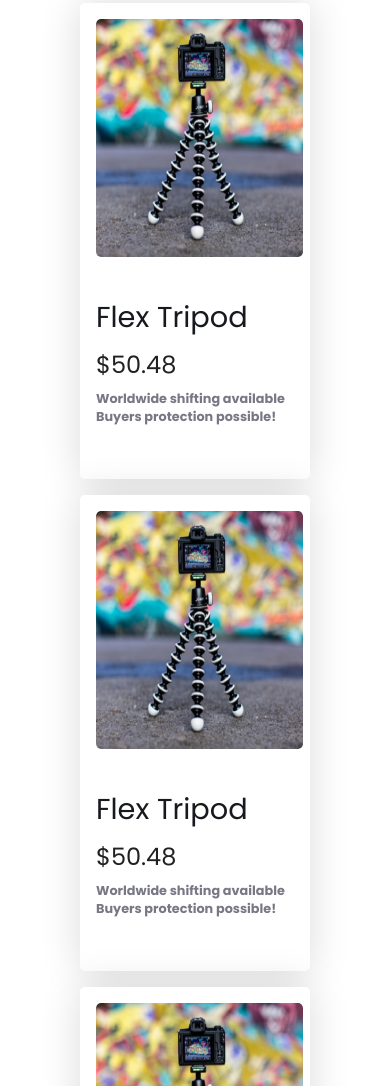
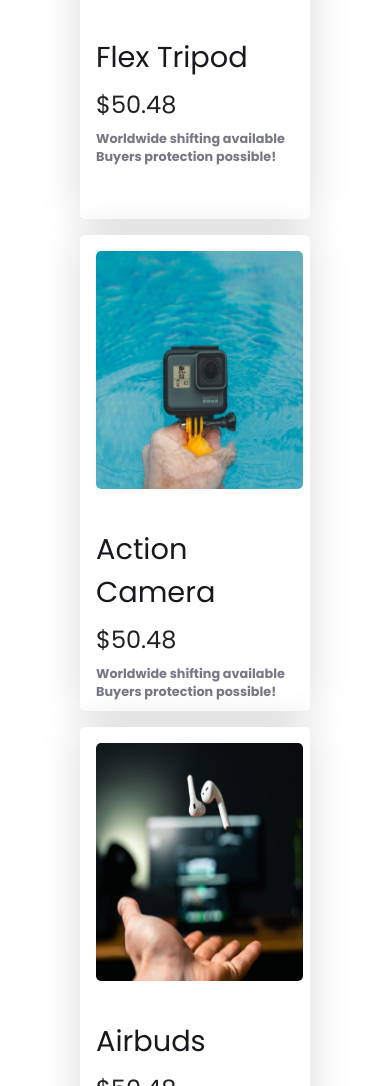
Before and after one commit to SintoDas/practice-project-influencer-gear, a plain HTML site: page index.html in a window 390 px wide. Shown: the part 1563-2649 px from the top of the page. Drawn offline with Linux system fonts and the light colour scheme.

Commit message:
responsive done

```diff
--- a/index.html
+++ b/index.html
@@ -75,65 +75,65 @@
             </div>
           </div>
           <div class="card">
-            <img src="images/tripod.png" alt="" />
+            <img src="images/action.png" alt="" />
             <div class="card-content">
-              <h4 class="card-title">Flex Tripod</h4>
+              <h4 class="card-title">Action Camera</h4>
               <p class="price" >$50.48</p>
               <p class="card-description">Worldwide shifting available Buyers protection possible!</p>
             </div>
           </div>
           <div class="card">
-            <img src="images/tripod.png" alt="" />
+            <img src="images/airpod.png" alt="" />
             <div class="card-content">
-              <h4 class="card-title">Flex Tripod</h4>
+              <h4 class="card-title">Airbuds</h4>
               <p class="price" >$50.48</p>
               <p class="card-description">Worldwide shifting available Buyers protection possible!</p>
             </div>
           </div>
           <div class="card">
-            <img src="images/tripod.png" alt="" />
+            <img src="images/camera.png" alt="" />
             <div class="card-content">
-              <h4 class="card-title">Flex Tripod</h4>
+              <h4 class="card-title">Blogging Camera</h4>
               <p class="price" >$50.48</p>
               <p class="card-description">Worldwide shifting available Buyers protection possible!</p>
             </div>
           </div>
           <div class="card">
-            <img src="images/tripod.png" alt="" />
+            <img src="images/drone.png" alt="" />
             <div class="card-content">
-              <h4 class="card-title">Flex Tripod</h4>
+              <h4 class="card-title">Drone</h4>
               <p class="price" >$50.48</p>
               <p class="card-description">Worldwide shifting available Buyers protection possible!</p>
             </div>
           </div>
           <div class="card">
-            <img src="images/tripod.png" alt="" />
+            <img src="images/lights.png" alt="" />
             <div class="card-content">
-              <h4 class="card-title">Flex Tripod</h4>
+              <h4 class="card-title">Light Setup</h4>
               <p class="price" >$50.48</p>
               <p class="card-description">Worldwide shifting available Buyers protection possible!</p>
             </div>
           </div>
           <div class="card">
-            <img src="images/tripod.png" alt="" />
+            <img src="images/mic.png" alt="" />
             <div class="card-content">
-              <h4 class="card-title">Flex Tripod</h4>
+              <h4 class="card-title">Microphone</h4>
               <p class="price">$50.48</p>
               <p class="card-description">Worldwide shifting available Buyers protection possible!</p>
             </div>
           </div>
           <div class="card">
-            <img src="images/tripod.png" alt="" />
+            <img src="images/setup.png" alt="" />
             <div class="card-content">
-                <h4 class="card-title">Flex Tripod</h4>
+                <h4 class="card-title">Photoshoot set</h4>
                 <p class="price">$50.48</p>
                 <p class="card-description">Worldwide shifting available Buyers protection possible!</p>
             </div>
           </div>
           <div class="card">
-            <img src="images/tripod.png" alt="" />
+            <img src="images/single-light.png" alt="" />
             <div class="card-content">
-                <h4 class="card-title">Flex Tripod</h4>
+                <h4 class="card-title">Green Screen</h4>
                 <p class="price">$50.48</p>
                 <p class="card-description">Worldwide shifting available Buyers protection possible!</p>
           </div>
@@ -162,8 +162,10 @@
       <h3 class="footer-title">Influencer products</h3>
       <p  class="footer-description">Copyright &copf; 2020  influencer products</p>
       <p class="footer-description">All rights reserved</p>
-      <a href=""><i class="fa-brands fa-facebook"></i></a>
-      <a href=""></a>
+      <img src="logos/facebook.svg" alt="">
+      <img src="logos/instagram.svg" alt="">
+      <img src="logos/twitter.svg" alt="">
+      <img src="logos/youtube.svg" alt="">
       </div>
 
 
--- a/styles/style.css
+++ b/styles/style.css
@@ -71,8 +71,12 @@
   display: flex;
   justify-content: space-around;
   align-items: center;
-  gap: 1rem;
-  padding: 7rem;
+  gap: 2rem;
+  margin: 0rem auto;
+  border: 1px solid #a46c6c;
+  width: 70%;
+  border-radius: 5px;
+  height: 100%;
 }
 /* }card container */
 .collection-title {
@@ -161,6 +165,7 @@ footer {
   justify-content: center;
   height: 240px; /* Adjust the height as needed */
   color: #fff;
+  gap: 1.5rem;
 }
 /* footer */
 .footer-title {
@@ -171,6 +176,13 @@ footer {
   color: #d9dbe1;
   font-size: 0.8rem;
   font-weight: 700;
+  margin-top: 0.5rem;
+}
+.footer-container img {
+  padding: 1rem;
+  background-color: #d9dbe1;
+  height: 3rem;
+  border-radius: 5px;
   margin-top: 0.5rem;
 }
 /* responsive  */
```
Also changed, not shown: logos/facebook.svg (added), logos/instagram.svg (added), logos/twitter.svg (added), logos/youtube.svg (added).
